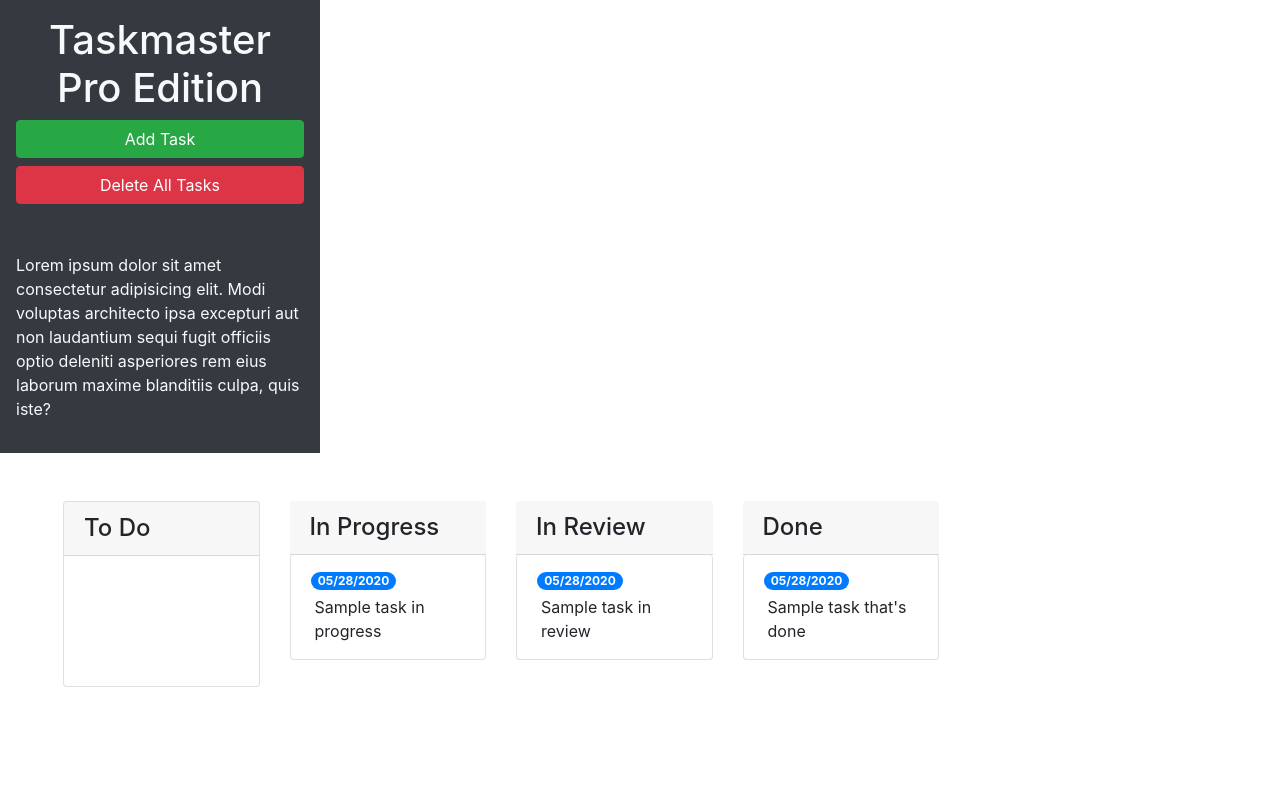
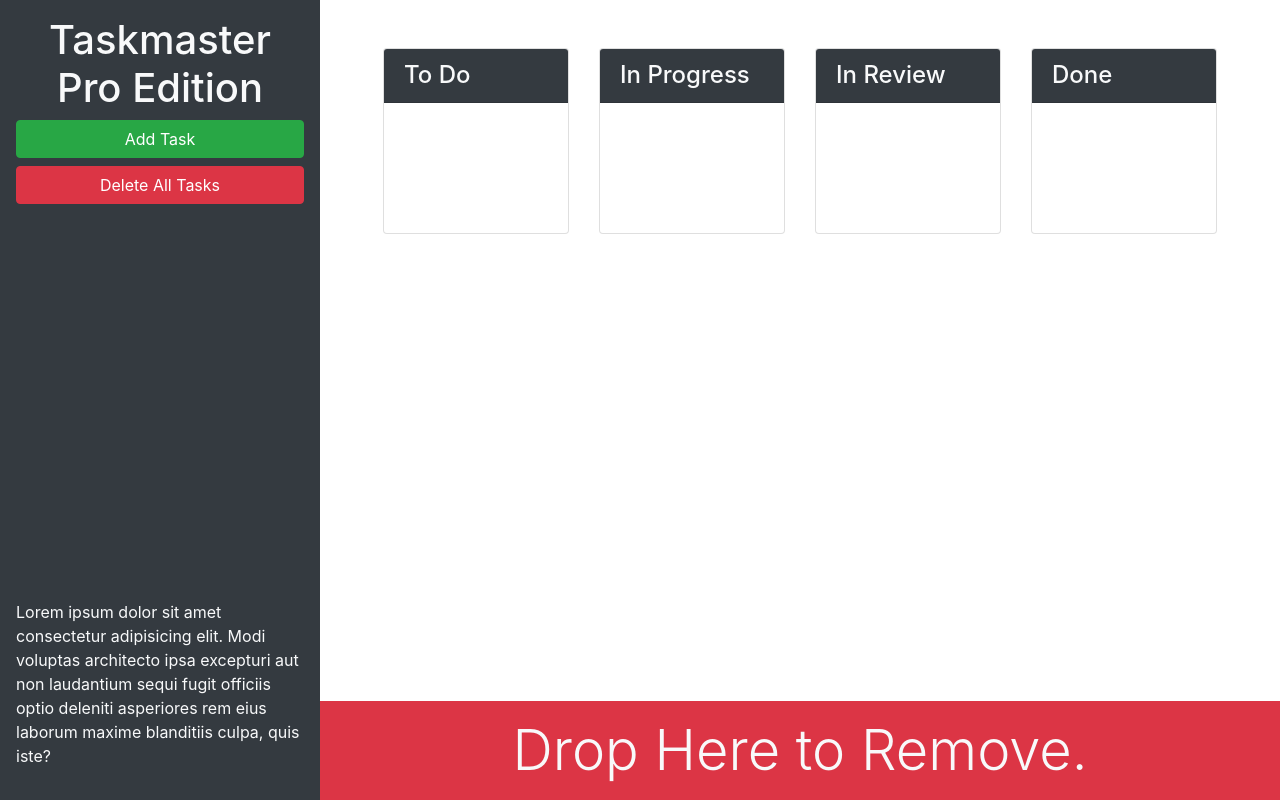
Before and after one commit to jacoblysaught/taskmaster-pro, a plain HTML site: page index.html in a window 1280 px wide. Drawn offline with nearby package versions, Linux system fonts and the light colour scheme.

Commit message:
added remove bar at bottom of page

```diff
--- a/index.html
+++ b/index.html
@@ -11,60 +11,71 @@
 </head>
 
 <body>
-
   <div class="row min-vh-100 no-gutters">
-    <header class="col-12 col-lg-3 bg-dark text-light d-flex flex-column p-4 p-lg-3">
-      <h1 class="text-center">Taskmaster Pro Edition</h1>
-      <button id="create-task" class="btn btn-block btn-success" data-toggle="modal" data-target="#task-form-modal">Add
-        Task</button>
-      <button id="remove-tasks" class="btn btn-block btn-danger">Delete All Tasks</button>
-      <p class="mt-auto">Lorem ipsum dolor sit amet consectetur adipisicing elit. Modi voluptas architecto ipsa
-        excepturi aut non
-        laudantium sequi fugit officiis optio deleniti asperiores rem eius laborum maxime blanditiis culpa, quis iste?
-      </p>
+    <header class="col-12 col-lg-3 bg-dark text-light sticky-top d-flex flex-column p-4 p-lg-3">
+      <div>
+        <h1 class="text-center"><span class="oi oi-task d-inline d-lg-none"></span>
+          Taskmaster Pro Edition</h1>
+        <div class="ml-md-auto w-100 w-md-auto">
+          <button id="create-task" class="btn btn-block btn-success" data-toggle="modal"
+            data-target="#task-form-modal">Add Task</button>
+          <button id="remove-tasks" class="btn btn-block btn-danger mb-2 mb-md-4"></span>Delete All Tasks</button>
+        </div>
+      </div>
+      <p class="mt-auto d-none d-lg-block">Lorem ipsum dolor sit amet consectetur adipisicing elit. Modi voluptas
+        architecto ipsa
+        excepturi aut non laudantium sequi fugit officiis optio deleniti asperiores rem eius laborum maxime blanditiis
+        culpa, quis iste?</p>
     </header>
+    <main class="col-12 col-lg-9 d-flex flex-column">
       <div class="m-5 row justify-content-around">
-      <!-- todo start -->
+          <!--  -->
           <div class="col-12 col-md-6 col-xl-3 mb-3">
             <div class="card">
-          <h4 class="card-header">To Do</h4>
-          <ul id="list-toDo" class="list-group"></ul>
+              <h4 class="card-header bg-dark text-light">
+                To Do
+              </h4>
+              <ul id="list-toDo" class="list-group list-group-flush">
+              </ul>
             </div>
           </div>
-      <!-- todo end -->
-      <!-- in progress start -->
+          <!--  -->
           <div class="col-12 col-md-6 col-xl-3 mb-3">
-          <h4 class="card-header">In Progress</h4>
-          <ul id="list-inProgress" class="list-group">
-          <li class="list-group-item">
-            <span class="badge badge-primary badge-pill">05/28/2020</span>
-            <p class="m-1">Sample task in progress</p>
-          </li>
+            <div class="card">
+              <h4 class="card-header bg-dark text-light">
+                In Progress
+              </h4>
+              <ul id="list-inProgress" class="list-group list-group-flush">
               </ul>
             </div>
-      <!-- in progress end -->
-      <!-- in review start -->
+          </div>
+          <!--  -->
           <div class="col-12 col-md-6 col-xl-3 mb-3">
-        <h4 class="card-header">In Review</h4>
-        <ul id="list-inReview" class="list-group">
-          <li class="list-group-item">
-            <span class="badge badge-primary badge-pill">05/28/2020</span>
-            <p class="m-1">Sample task in review</p>
-          </li>
+            <div class="card">
+              <h4 class="card-header bg-dark text-light">
+                In Review
+              </h4>
+              <ul id="list-inReview" class="list-group list-group-flush">
               </ul>
             </div>
-      <!-- in review end -->
-      <!-- done start -->
+          </div>
+          <!--  -->
           <div class="col-12 col-md-6 col-xl-3 mb-3">
-        <h4 class="card-header">Done</h4 class=>
-        <ul id="list-done" class="list-group">
-          <li class="list-group-item">
-            <span class="badge badge-primary badge-pill">05/28/2020</span>
-            <p class="m-1">Sample task that's done</p>
-          </li>
+            <div class="card">
+              <h4 class="card-header bg-dark text-light">
+                Done
+              </h4>
+              <ul id="list-done" class="list-group list-group-flush">
               </ul>
             </div>
-      <!-- done end -->
+          </div>
+      </div>
+      <div class="mt-auto" id="trash">
+        <div class="w-100 bg-danger p-3 text-center text-light display-4">
+          Drop Here to Remove.
+        </div>
+      </div>
+    </main>
   </div>
   <!-- Modal -->
   <div class="modal fade" id="task-form-modal" tabindex="-1" role="dialog" aria-labelledby="task-form-modal"
```
Lines whose indentation alone changed are shown as unchanged.
